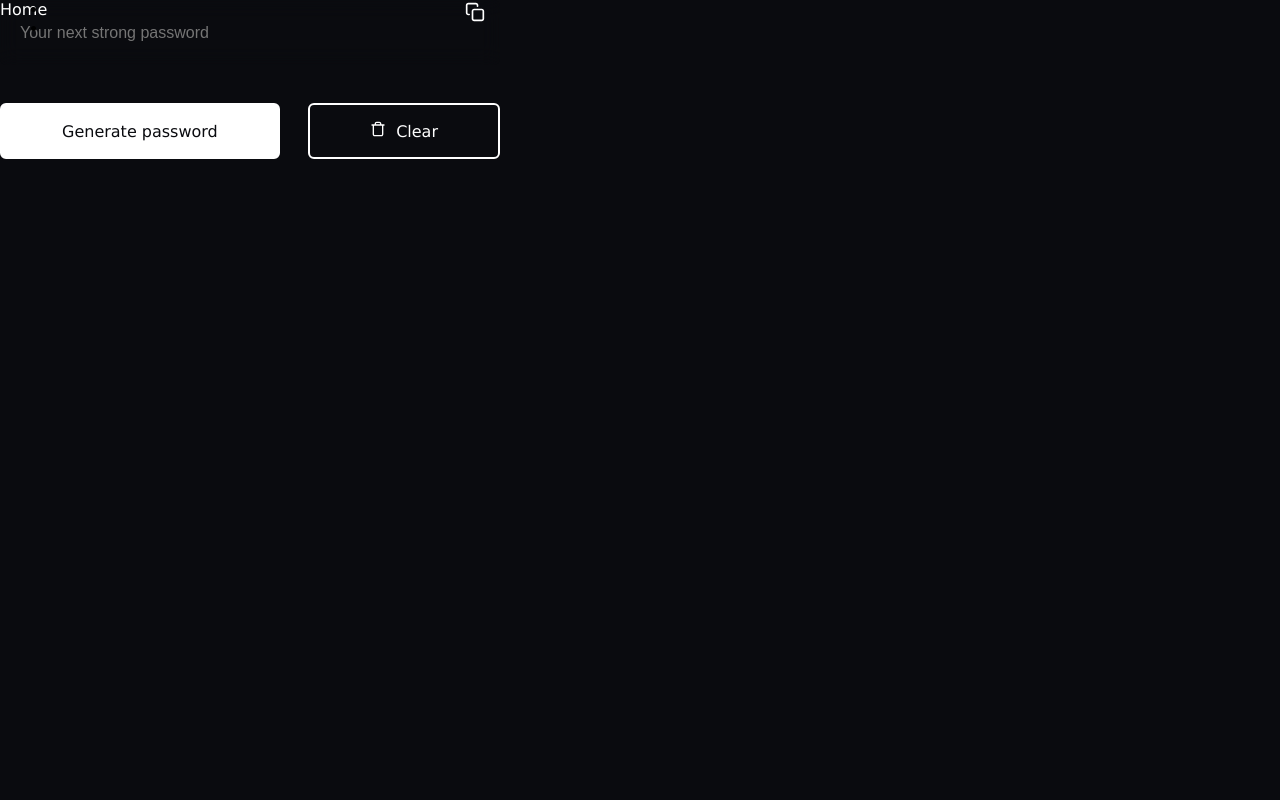
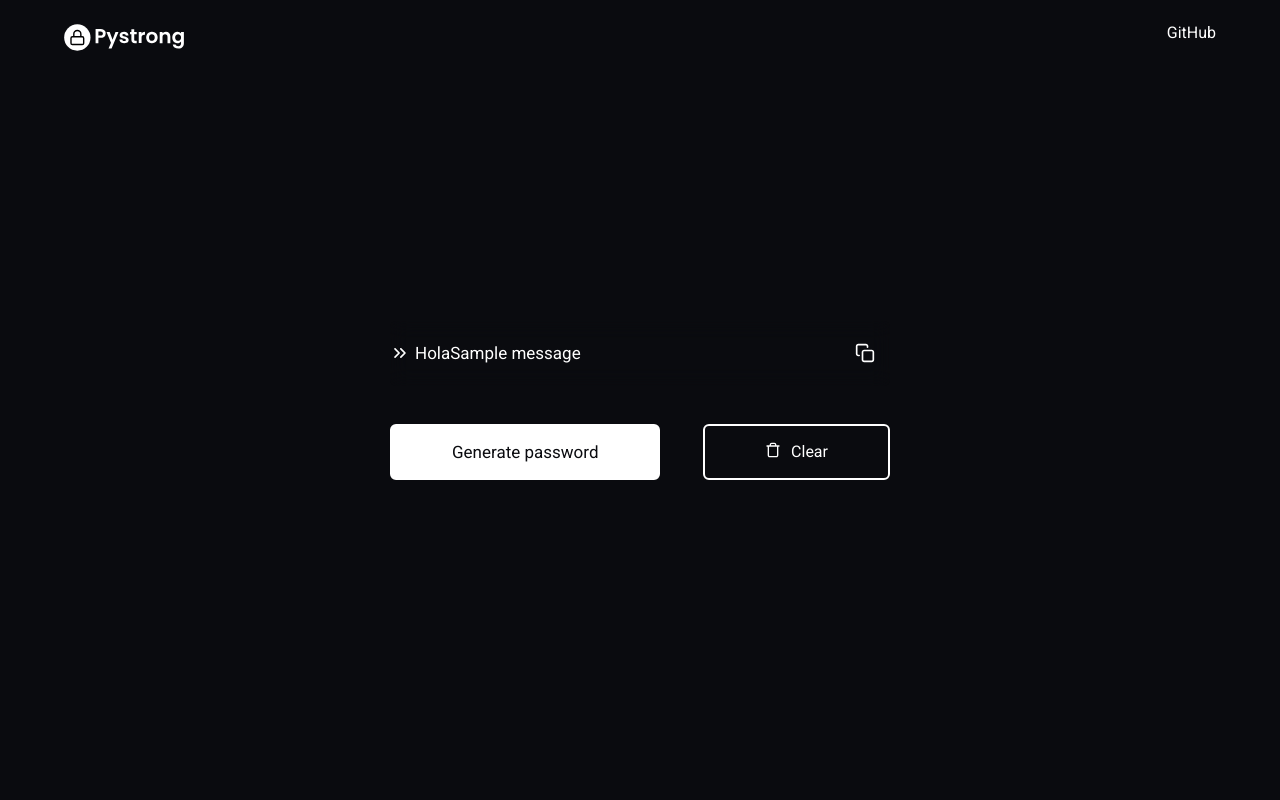
Before and after one commit to itsarreguin/pystrong, a Flask app: page / in a window 1280 px wide. Run offline with Flask 2, Linux system fonts and the light colour scheme; one stand-in notice (Sample message) is shown.

Commit message:
Add static files and modified html files

```diff
--- a/pystrong/static/css/pystrong.css
+++ b/pystrong/static/css/pystrong.css
@@ -1,3 +1,5 @@
+@import url('https://fonts.googleapis.com/css2?family=Roboto:wght@100;300;400;500;700;900&display=swap');
+
 * {
     margin: 0;
     padding: 0;
@@ -10,6 +12,27 @@ body {
 
 a {
     text-decoration: none;
+}
+
+li {
+    list-style: none;
+}
+
+h1, h2, h3, h4, h5, h6, a, span, button, div, section{
+    font-family: 'Roboto', sans-serif;
+    color: #FFFFFF;
+}
+
+button, input{
+    background: none;
+    border: none;
+    cursor: pointer;
+    outline: 0px;
+}
+
+h2 {
+    font-size: 30px;
+    font-weight: 400;
 }
 
 .relative {
@@ -50,7 +73,22 @@ a {
     width: 100%;
     height: 75px;
     position: absolute;
+    padding: 0px 5%;
     z-index: 500;
+}
+
+.nav-column {
+    width: 100%;
+    height: auto;
+}
+
+.nav-brand {
+    width: 120px;
+    height: 30px;
+    background-image: url("../img//logo//pystrong-light.svg");
+    background-repeat: no-repeat;
+    background-position: center;
+    background-size: contain;
 }
 
 .grid {
@@ -66,23 +104,6 @@ a {
     background-color: #08090D;
 }
 
-
-h1, h2, h3, h4, h5, h6, a, span, button{
-    font-family: Verdana, Geneva, Tahoma, sans-serif;
-    color: #FFFFFF;
-}
-
-button, input{
-    background: none;
-    border: none;
-    cursor: pointer;
-    outline: 0px;
-}
-
-h2 {
-    font-size: 30px;
-    font-weight: 400;
-}
 
 .link{
     text-decoration: none;
@@ -110,40 +131,47 @@ h2 {
     height: 65px;
     border-radius: 6px;
     margin-bottom: 38px;
-    /* background: rgba(10, 11, 15, 0.8); */
     backdrop-filter: blur(10px);
 }
 
-.get-password {
+.password-viewer {
     width: 100%;
     height: 100%;
-    font-size: 16px;
-    padding: 0px 0px 0px 20px;
-    content: "Your next strong password";
-    color: #808080;
+    padding: 0px 25px;
+    font-size: 17px;
+}
+
+.chevron-container, .form-btn {
+    display: flex;
+    align-items: center;
+    height: 100%;
+    fill: #FFFFFF;
+    z-index: 5;
 }
 
 .form-btn {
-    height: 100%;
     padding: 0px 15px;
-    fill: #FFFFFF;
 }
-.form-btn svg {
+.form-btn:hover svg {
+    opacity: 0.4;
+}
+.chevron-container svg, .form-btn svg {
     width: 20px;
+    transition: 0.3s ease;
 }
 
 .btn {
     padding: 12px 60px;
     border-radius: 6px;
-    font-weight: 500;
-    transition: 0.3s ease;
+    font-weight: 400;
+    transition: 0.2s ease;
 }
 
 .btn-light {
     background: #FFFFFF;
     border: 2px solid #FFFFFF;
     color: #0A0B0F;
-    font-size: 16px;
+    font-size: 17px;
 }
 .btn-light:hover {
     background: transparent;
@@ -163,7 +191,7 @@ h2 {
     width: 16px;
     fill: #FFFFFF;
     margin-right: 10px;
-    transition: 0.3s ease;
+    transition: 0.2s ease;
 }
 
 .btn-light-outline:hover {
--- a/pystrong/templates/includes/_navbar.html
+++ b/pystrong/templates/includes/_navbar.html
@@ -1,13 +1,13 @@
-<nav class="navbar flex center-y" data-controller="navigationbar">
-    <div class="nav-column flex">
-        <a class="nav-brand" href="{{ url_for('general.index') }}">Home</a>
+<nav class="navbar flex flex-x flex-y" data-controller="navigationbar">
+    <div class="nav-column flex between">
+        <a class="nav-brand" href="{{ url_for('general.index') }}"></a>
 
         <ul class="unordered-list">
             <li class="unordered-list-element"></li>
 
             <li class="unordered-list-element">
                 <a class="nav-link" href="https://www.github.com/itsarreguin/pystrong/" target="_blank">
-                    <span class="nav-icon"></span>
+                    <span class="nav-icon">GitHub</span>
                 </a>
             </li>
         </ul>
--- a/pystrong/templates/includes/_password.html
+++ b/pystrong/templates/includes/_password.html
@@ -1,9 +1,19 @@
-<form action="/" method="GET">
+<form class="form" action="/" method="GET">
     <div class="form-group password-container flex relative">
-        <input type="text" class="get-password" placeholder="Your next strong password"/>
-        {% for message in get_flashed_messages() %}
-        {% endfor %}
-        <button type="button" class="form-btn absolute right-0 flex center-y">
+        <span class="chevron-container absolute left-0">
+            <svg version="1.1" xmlns="http://www.w3.org/2000/svg" width="24" height="24" viewBox="0 0 24 24">
+                <path d="M13.707 17.707l5-5c0.391-0.391 0.391-1.024 0-1.414l-5-5c-0.391-0.391-1.024-0.391-1.414 0s-0.391 1.024 0 1.414l4.293 4.293-4.293 4.293c-0.391 0.391-0.391 1.024 0 1.414s1.024 0.391 1.414 0zM6.707 17.707l5-5c0.391-0.391 0.391-1.024 0-1.414l-5-5c-0.391-0.391-1.024-0.391-1.414 0s-0.391 1.024 0 1.414l4.293 4.293-4.293 4.293c-0.391 0.391-0.391 1.024 0 1.414s1.024 0.391 1.414 0z"></path>
+            </svg>
+        </span>
+
+        <section class="password-viewer absolute flex flex-y">
+            Hola
+            {% for message in get_flashed_messages() %}
+                <span class="">{{ message }}</span>
+            {% endfor %}
+        </section>
+
+        <button type="button" class="form-btn absolute right-0">
             <svg version="1.1" xmlns="http://www.w3.org/2000/svg" width="24" height="24" viewBox="0 0 24 24">
                 <path d="M11 8c-0.828 0-1.58 0.337-2.121 0.879s-0.879 1.293-0.879 2.121v9c0 0.828 0.337 1.58 0.879 2.121s1.293 0.879 2.121 0.879h9c0.828 0 1.58-0.337 2.121-0.879s0.879-1.293 0.879-2.121v-9c0-0.828-0.337-1.58-0.879-2.121s-1.293-0.879-2.121-0.879zM11 10h9c0.276 0 0.525 0.111 0.707 0.293s0.293 0.431 0.293 0.707v9c0 0.276-0.111 0.525-0.293 0.707s-0.431 0.293-0.707 0.293h-9c-0.276 0-0.525-0.111-0.707-0.293s-0.293-0.431-0.293-0.707v-9c0-0.276 0.111-0.525 0.293-0.707s0.431-0.293 0.707-0.293zM5 14h-1c-0.276 0-0.525-0.111-0.707-0.293s-0.293-0.431-0.293-0.707v-9c0-0.276 0.111-0.525 0.293-0.707s0.431-0.293 0.707-0.293h9c0.276 0 0.525 0.111 0.707 0.293s0.293 0.431 0.293 0.707v1c0 0.552 0.448 1 1 1s1-0.448 1-1v-1c0-0.828-0.337-1.58-0.879-2.121s-1.293-0.879-2.121-0.879h-9c-0.828 0-1.58 0.337-2.121 0.879s-0.879 1.293-0.879 2.121v9c0 0.828 0.337 1.58 0.879 2.121s1.293 0.879 2.121 0.879h1c0.552 0 1-0.448 1-1s-0.448-1-1-1z"></path>
             </svg>
--- a/pystrong/templates/index.html
+++ b/pystrong/templates/index.html
@@ -4,5 +4,7 @@
 {% endblock %}
 
 {% block content %}
-    {% include 'includes/_password.html' %}
+    <div class="fullview flex flex-x flex-y">
+        {% include 'includes/_password.html' %}
+    </div>
 {% endblock %}
--- a/pystrong/templates/layout.html
+++ b/pystrong/templates/layout.html
@@ -6,7 +6,7 @@
     <meta name="viewport" content="width=device-width, initial-scale=1.0">
     <title>{% block title %}Pystrong{% endblock %}</title>
 
-    <link rel="shortcut icon" sizes="128x128" href="favicon.ico" type="image/x-icon">
+    <link rel="shortcut icon" sizes="256x256" href="{{ url_for('static', filename='img/icons/favicon.png') }}" type="image/x-icon">
     <link rel="stylesheet" type="text/css" href="{{ url_for('static', filename='css/pystrong.css') }}">
 
     <link rel="apple-touch-icon" sizes="128x128" href="favicon.png">
```
Also changed, not shown: pystrong/static/img/icons/favicon.png (added), pystrong/static/img/logo/pystrong-light.svg (added), pystrong/static/img/readme-cover.png.
